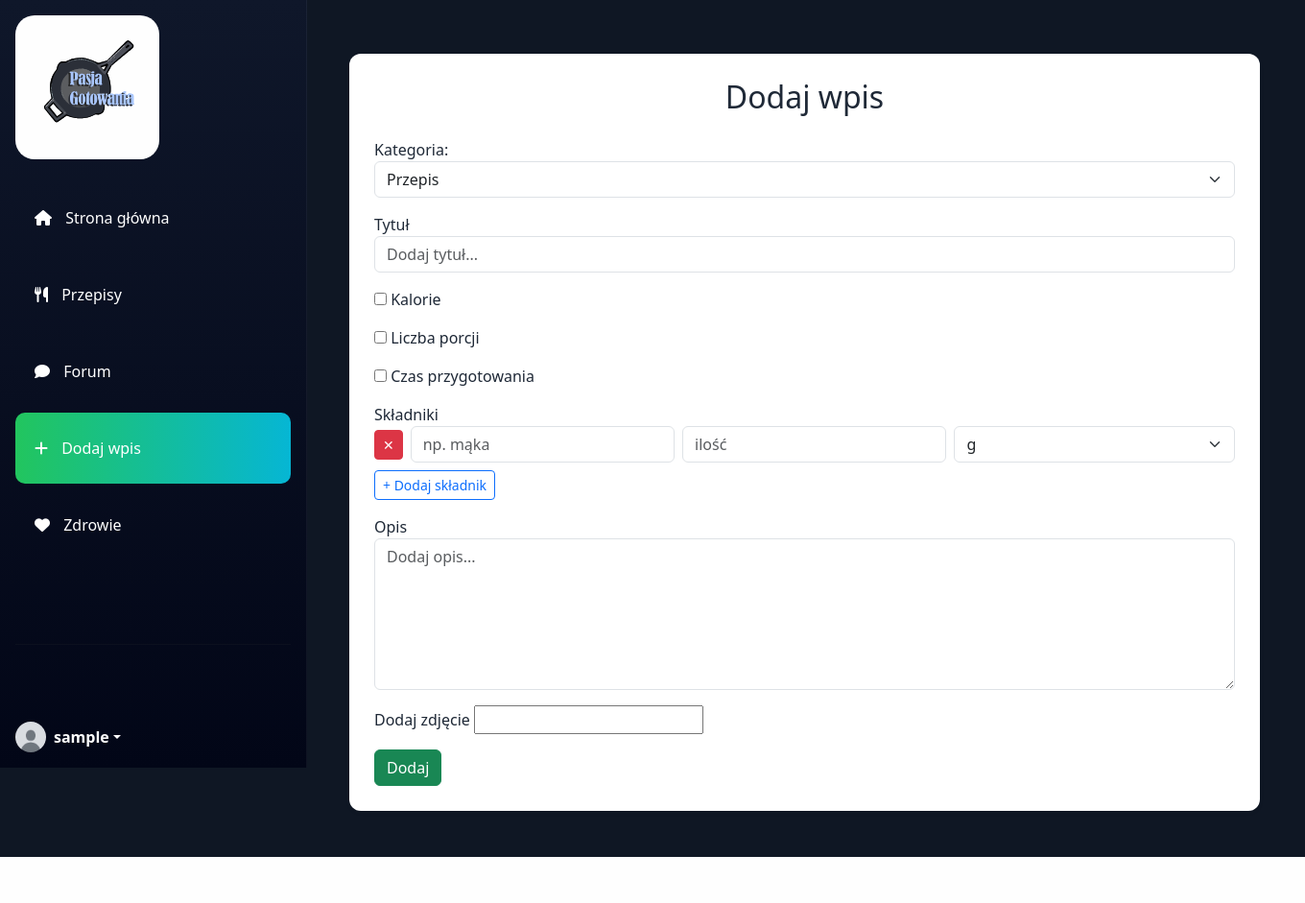
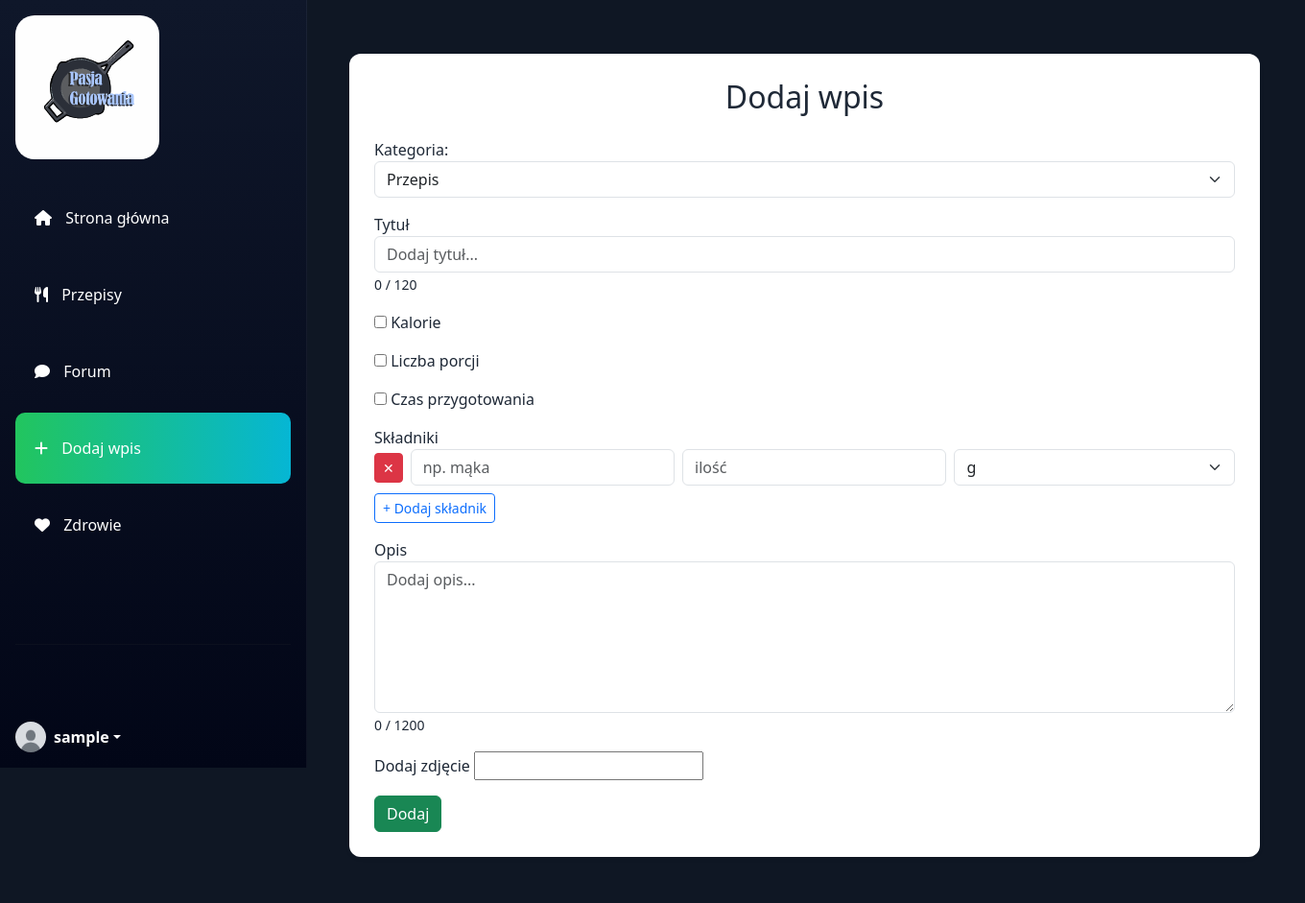
Before and after one commit to kinczar/PasjaGotowania.pl, a Django app: page /forum/add/ in a window 1360 px wide. Shown: the whole page at 96% size. Before the commit the page ends 893 px from the top, so only its background shows below. Run offline with Django 5.2, Linux system fonts and the light colour scheme; the visitor is signed in with stand-in values (Sample User, id 1).

Commit message:
Add char counters and maxlength to post form
Add visible character counters for title and body and enforce maxlengths (title: 120, body: 1200, ingredient name: 120). Refactor and tidy the form JS: initialize counters, set maxlength attributes, keep recipe field toggling and ingredient add/remove behavior, and clean up markup (add <small> counters and input maxlength).

```diff
--- a/webapp/forum/templates/forum/add_post.html
+++ b/webapp/forum/templates/forum/add_post.html
@@ -32,15 +32,14 @@
                         <div class="mb-3">
                             <label>Tytuł</label>
                             {{ form.title }}
+                            <small id="title-counter">0 / 120</small>
                         </div>
 
                         <!-- POLA PRZEPIS -->
                         <div id="recipe-fields" style="display:none;">
 
-                            <!-- META -->
                             <div id="recipe-meta">
 
-                                <!-- KALORIE -->
                                 <div class="mb-3">
                                     <label>
                                         <input type="checkbox" class="meta-toggle" data-target="calories-field">
@@ -52,7 +51,6 @@
                                     </div>
                                 </div>
 
-                                <!-- PORCJE -->
                                 <div class="mb-3">
                                     <label>
                                         <input type="checkbox" class="meta-toggle" data-target="servings-field">
@@ -64,7 +62,6 @@
                                     </div>
                                 </div>
 
-                                <!-- CZAS -->
                                 <div class="mb-3">
                                     <label>
                                         <input type="checkbox" class="meta-toggle" data-target="time-field">
@@ -87,7 +84,6 @@
 
                                 <div id="ingredients-container">
 
-                                    <!-- pierwszy składnik -->
                                     <div class="ingredient-row d-flex gap-2 mb-2 align-items-center">
 
                                         <button type="button" class="btn btn-sm btn-danger remove-ingredient">
@@ -95,7 +91,7 @@
                                         </button>
 
                                         <input type="text" name="ingredients_name[]" class="form-control"
-                                            placeholder="np. mąka">
+                                            placeholder="np. mąka" maxlength="120">
 
                                         <input type="number" name="ingredients_amount[]" class="form-control"
                                             placeholder="ilość">
@@ -123,6 +119,7 @@
                         <div class="mb-3">
                             <label>Opis</label>
                             {{ form.body }}
+                            <small id="body-counter">0 / 1200</small>
                         </div>
 
                         <!-- IMAGE -->
@@ -161,7 +158,30 @@
     select.addEventListener("change", updateForm);
     updateForm();
 
-        // checkboxy (kalorie, porcje, czas)
+    // 🔥 LIMITY DLA DJANGO FORM
+    const titleInput = document.querySelector("input[name='title']");
+    const bodyTextarea = document.querySelector("textarea[name='body']");
+
+    if (titleInput) titleInput.setAttribute("maxlength", "120");
+    if (bodyTextarea) bodyTextarea.setAttribute("maxlength", "1200");
+
+    // 🔥 LICZNIKI
+    const titleCounter = document.getElementById("title-counter");
+    const bodyCounter = document.getElementById("body-counter");
+
+    if (titleInput) {
+        titleInput.addEventListener("input", () => {
+            titleCounter.textContent = titleInput.value.length + " / 120";
+        });
+    }
+
+    if (bodyTextarea) {
+        bodyTextarea.addEventListener("input", () => {
+            bodyCounter.textContent = bodyTextarea.value.length + " / 1200";
+        });
+    }
+
+    // checkboxy
     const toggles = document.querySelectorAll(".meta-toggle");
 
     toggles.forEach(toggle => {
@@ -171,7 +191,7 @@
         });
     });
 
-        // dodawanie składników
+    // składniki
     const addBtn = document.getElementById("add-ingredient");
     const container = document.getElementById("ingredients-container");
 
@@ -183,7 +203,7 @@
         newRow.innerHTML = `
         <button type="button" class="btn btn-sm btn-danger remove-ingredient">✕</button>
 
-            <input type="text" name="ingredients_name[]" class="form-control" placeholder="np. cukier">
+        <input type="text" name="ingredients_name[]" class="form-control" placeholder="np. cukier" maxlength="120">
 
         <input type="number" name="ingredients_amount[]" class="form-control" placeholder="ilość">
 
@@ -199,7 +219,6 @@
         container.appendChild(newRow);
     });
 
-        // usuwanie składnika
     document.addEventListener("click", function (e) {
         if (e.target.classList.contains("remove-ingredient")) {
             e.target.parentElement.remove();
```
Lines whose indentation alone changed are shown as unchanged.
